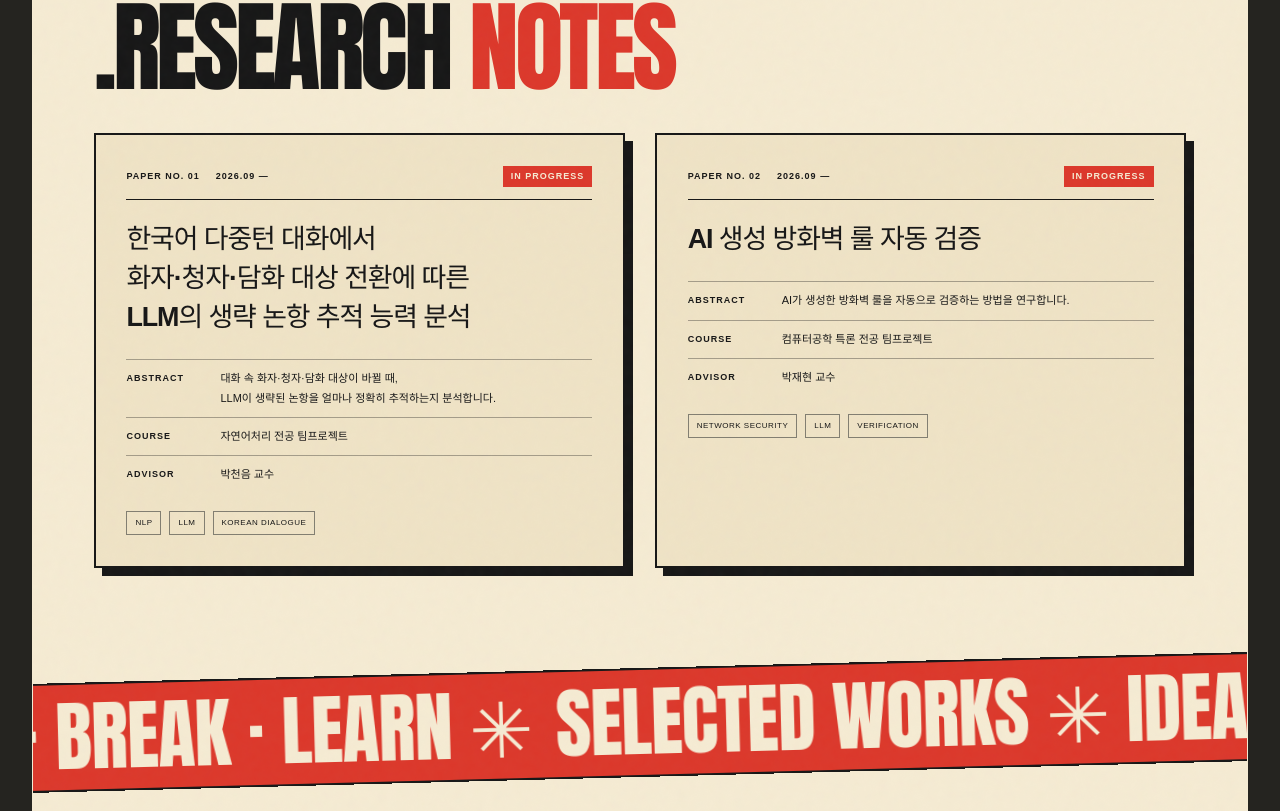
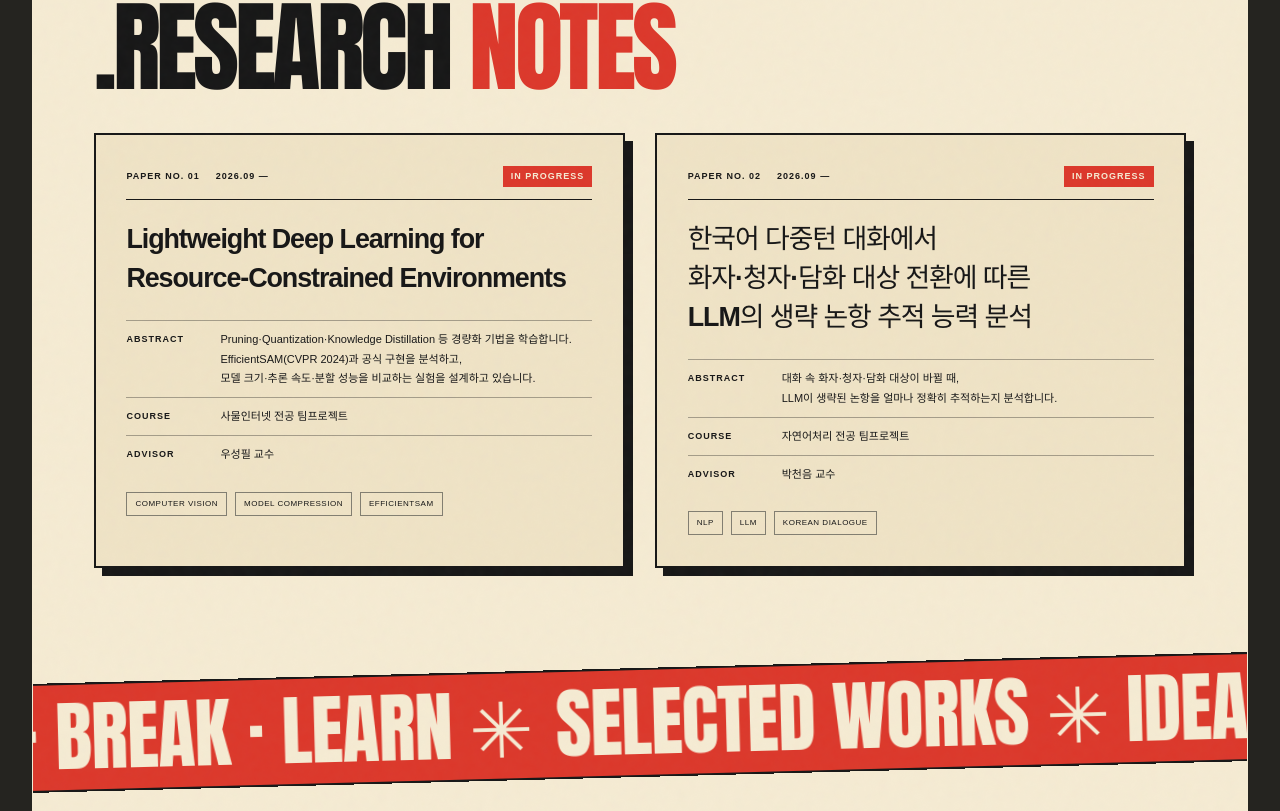
Before and after one commit to improvv/portfolio, a React (Vite) app: page /#/ in a window 1280 px wide. Shown: the part 3409-4220 px from the top of the page. Built offline with nearby package versions, Linux system fonts and the light colour scheme.

Commit message:
feat: 경량 딥러닝 연구 추가, 방화벽 룰 검증을 프로젝트로 이동

```diff
--- a/src/data/portfolio.ts
+++ b/src/data/portfolio.ts
@@ -150,6 +150,16 @@ export const beyondCode: BeyondCode[] = [
 // 진행 중인 연구 프로젝트
 export const research: Research[] = [
   {
+    title: "Lightweight Deep Learning for Resource-Constrained Environments",
+    summary:
+      "Pruning·Quantization·Knowledge Distillation 등 경량화 기법을 학습합니다. EfficientSAM(CVPR 2024)과 공식 구현을 분석하고, 모델 크기·추론 속도·분할 성능을 비교하는 실험을 설계하고 있습니다.",
+    course: "사물인터넷 전공 팀프로젝트",
+    advisor: "우성필 교수",
+    period: "2026.09 —",
+    tags: ["COMPUTER VISION", "MODEL COMPRESSION", "EFFICIENTSAM"],
+    inProgress: true,
+  },
+  {
     title:
       "한국어 다중턴 대화에서 화자·청자·담화 대상 전환에 따른 LLM의 생략 논항 추적 능력 분석",
     summary:
@@ -158,15 +168,6 @@ export const research: Research[] = [
     advisor: "박천음 교수",
     period: "2026.09 —",
     tags: ["NLP", "LLM", "KOREAN DIALOGUE"],
-    inProgress: true,
-  },
-  {
-    title: "AI 생성 방화벽 룰 자동 검증",
-    summary: "AI가 생성한 방화벽 룰을 자동으로 검증하는 방법을 연구합니다.",
-    course: "컴퓨터공학 특론 전공 팀프로젝트",
-    advisor: "박재현 교수",
-    period: "2026.09 —",
-    tags: ["NETWORK SECURITY", "LLM", "VERIFICATION"],
     inProgress: true,
   },
 ];
@@ -266,21 +267,23 @@ export const projects: Project[] = [
     gallery: [],
   },
   {
-    id: "daejeon-bakery",
+    id: "firewall-rule-verification",
     number: "05",
-    title: "DAEJEON BAKERY",
-    subtitle: "대전 빵집 앱",
-    category: "PERSONAL PROJECT · IN PROGRESS",
+    title: "FIREWALL RULE VERIFIER",
+    subtitle: "AI가 생성한 방화벽 룰을 자동으로 검증하는 프로젝트",
+    category: "SECURITY · IN PROGRESS",
     technologies: [],
-    image: "images/bakery.svg",
-    imageAlt: "빵과 지도 핀을 표현한 대전 빵집 프로젝트 콘셉트 그래픽",
+    image: "images/firewall.svg",
+    imageAlt:
+      "방화벽 벽돌과 검증 체크 표시를 표현한 방화벽 룰 검증 프로젝트 콘셉트 그래픽",
     imageIsPlaceholder: true,
     repository: null,
     overview:
-      "백엔드 팀원 한 명과 함께 2026년부터 진행 중인 개인 프로젝트입니다.",
+      "컴퓨터공학 특론 전공 팀프로젝트(박재현 교수)로, 2026년 9월부터 진행 중입니다. AI가 생성한 방화벽 룰을 자동으로 검증합니다.",
     details: pendingDetails(),
     gallery: [],
   },
+
   {
     id: "pet-travel",
     number: "06",
@@ -445,6 +448,14 @@ export const archive: ArchiveItem[] = [
   },
   {
     year: "2026",
+    date: "2026 —",
+    title: "대전 빵집",
+    note: "백엔드 팀원 1명과 진행 중인 개인 프로젝트",
+    tag: "PROJECT",
+    inProgress: true,
+  },
+  {
+    year: "2026",
     date: "2026.04",
     title: "Cliary",
     note: "1인 개인 프로젝트 — 피부관리 앱",
```
Also changed, not shown: public/images/bakery.svg (deleted), public/images/firewall.svg (added).
